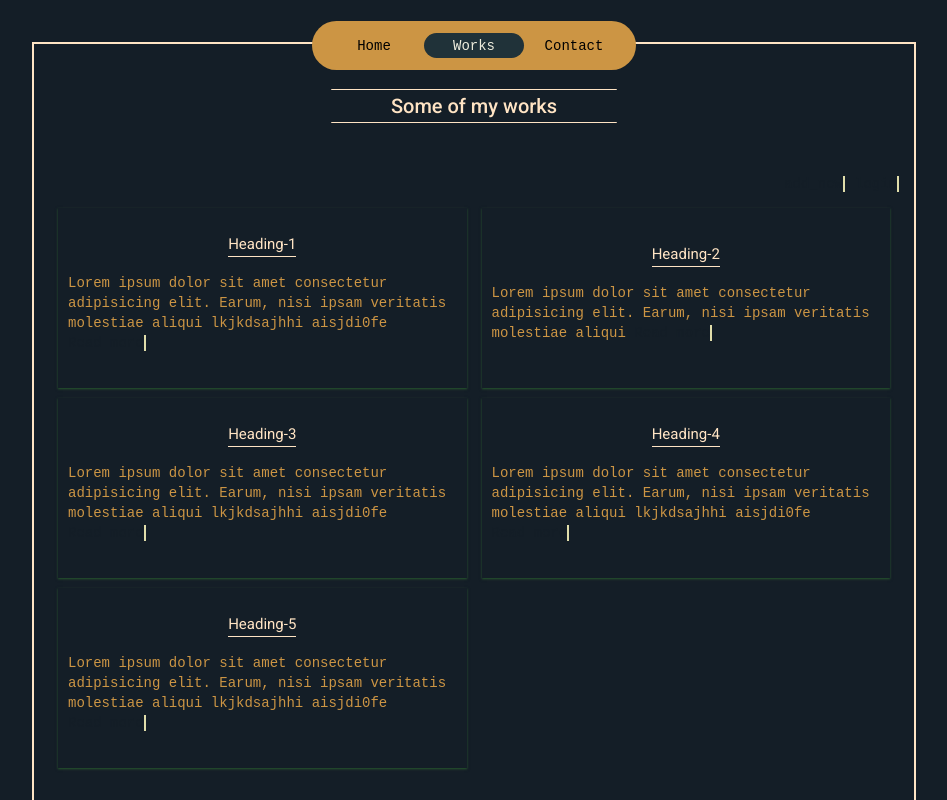
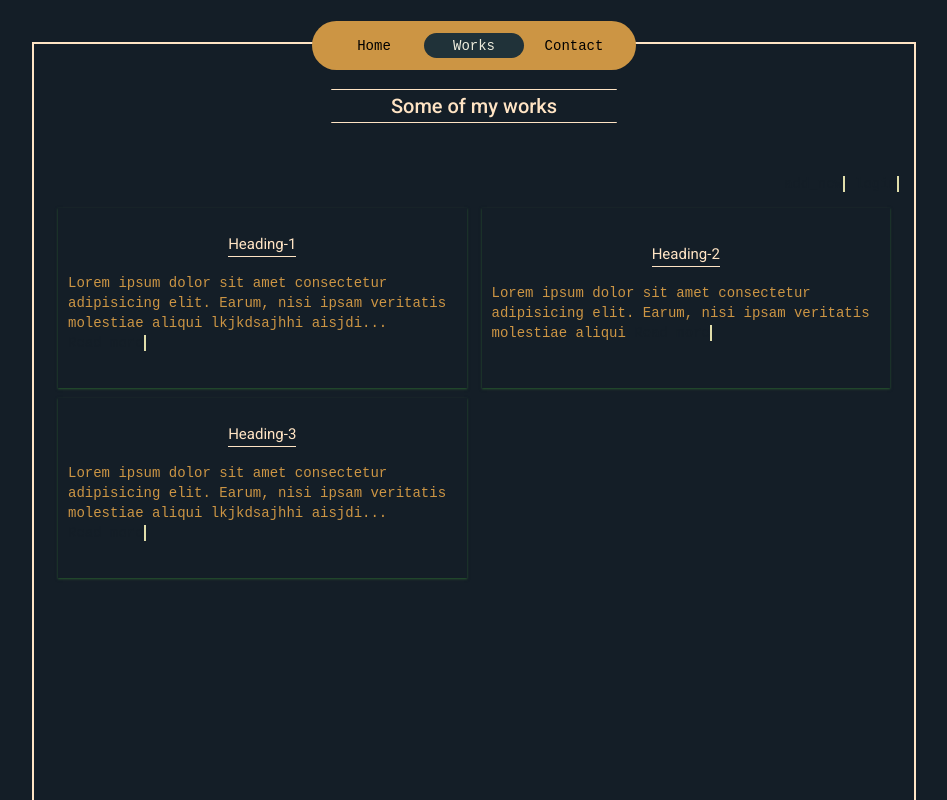
Before and after one commit to shagat/Portfolio-app, an Angular app: page / in a window 1280 px wide. Both pictures are taken after a click on the label "Works". Shown: the whole page, without its empty margins (166-1113 px from the left). Built offline with nearby package versions, Linux system fonts and the light colour scheme.

Commit message:
added setWork method in the service, added thorten directive for the list view and added unsubscribe for the custom subscriptions

```diff
--- a/src/app/works/work-edit/work-edit.component.ts
+++ b/src/app/works/work-edit/work-edit.component.ts
@@ -89,5 +89,6 @@ export class WorkEditComponent implements OnInit, OnDestroy {
 
 
     ngOnDestroy(): void {
+        this.subscription.unsubscribe();
     }
 }
--- a/src/app/works/work-item/work-item.component.html
+++ b/src/app/works/work-item/work-item.component.html
@@ -1,6 +1,6 @@
 <div class="box shadow" >
 <h4 class="heading-sub">{{work.heading}}</h4>
-<p class="paragraph-beige">{{work.details}}
+<p class="paragraph-beige">{{work.details|shorten:120}}
   <a [routerLink]="[index]"><span class="text-btn">Read more</span></a>
 </p>
 </div>
--- a/src/app/works/works-details/works-details.component.ts
+++ b/src/app/works/works-details/works-details.component.ts
@@ -1,5 +1,6 @@
-import { Component, OnInit } from '@angular/core';
+import { Component, OnDestroy, OnInit } from '@angular/core';
 import { ActivatedRoute, Params, Router } from '@angular/router';
+import { Subscription } from 'rxjs';
 import { Work } from '../Work.model';
 import { WorksService } from '../works-service';
 
@@ -8,9 +9,10 @@ import { WorksService } from '../works-service';
   templateUrl: './works-details.component.html',
   styleUrls: ['./works-details.component.css']
 })
-export class WorksDetailsComponent implements OnInit {
+export class WorksDetailsComponent implements OnInit, OnDestroy {
   work!: Work;
   id!: number;
+  subscription = new Subscription
   constructor(private worksService: WorksService, private route: ActivatedRoute, private router: Router) { }
 
   ngOnInit(): void {
@@ -29,4 +31,7 @@ export class WorksDetailsComponent implements OnInit {
     this.router.navigate(['edit'], { relativeTo: this.route });
   }
 
+  ngOnDestroy(): void {
+    this.subscription.unsubscribe();
+  }
 }
--- a/src/app/works/works-service.ts
+++ b/src/app/works/works-service.ts
@@ -29,30 +29,20 @@ export class WorksService {
             'Lorem ipsum dolor sit amet consectetur adipisicing elit. Veritatis, dignissimos inventore, vero sint sed suscipit quaerat architecto nemo aspernatur cum quas nam recusandae, sit quod facere? Odit, temporibus omnis.',
             'some links to project 3',
             'Lorem ipsum dolor sit amet consectetur adipisicing elit. Earum, nisi ipsam veritatis molestiae aliqui lkjkdsajhhi aisjdi0fe'
-        ),
-        new Work(
-            'Heading-4',
-            '../assets/rishabh-mathew-Foi2sqECfOA-unsplash.jpg',
-            'Lorem ipsum dolor sit amet consectetur adipisicing elit. Veritatis, dignissimos inventore, vero sint sed suscipit quaerat architecto nemo aspernatur cum quas nam recusandae, sit quod facere? Odit, temporibus omnis.',
-            'some links to project 4',
-            'Lorem ipsum dolor sit amet consectetur adipisicing elit. Earum, nisi ipsam veritatis molestiae aliqui lkjkdsajhhi aisjdi0fe'
-        ),
-        new Work(
-            'Heading-5',
-            '../assets/rishabh-mathew-Foi2sqECfOA-unsplash.jpg',
-            'Lorem ipsum dolor sit amet consectetur adipisicing elit. Veritatis, dignissimos inventore, vero sint sed suscipit quaerat architecto nemo aspernatur cum quas nam recusandae, sit quod facere? Odit, temporibus omnis.',
-            'some links to project 5',
-            'Lorem ipsum dolor sit amet consectetur adipisicing elit. Earum, nisi ipsam veritatis molestiae aliqui lkjkdsajhhi aisjdi0fe'
         )
     ]
 
     getWorks() {
-        // console.log(this.works)
         return this.works.slice();
     }
 
     getWork(index: number) {
         return this.works[index];
+    }
+
+    setWorks(works: Work[]){
+        this.works = works;
+        this.workChanged.next(this.works.slice());
     }
 
     addWork(work: Work) {
```
Also changed, not shown: src/app/shared/data_storage.service.ts (added, +32 -0 lines).
